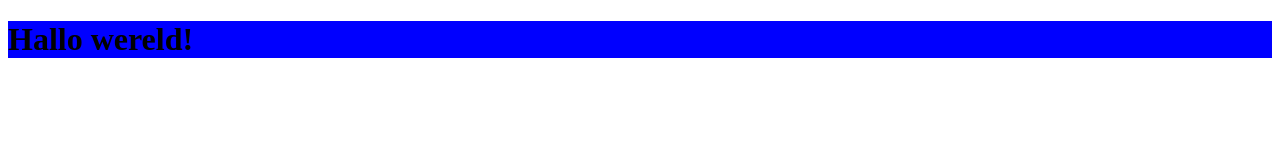
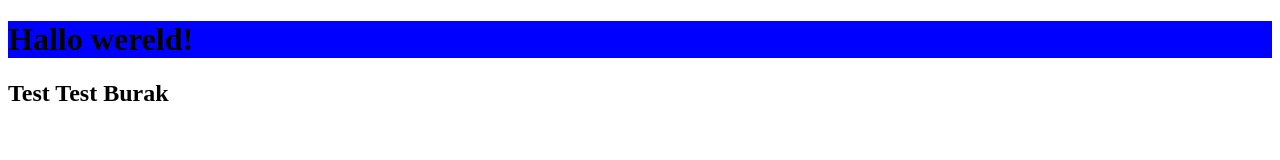
Before and after one commit to graafschapcollegestudent/Workshop-2024-2025, a plain HTML site: page index.html in a window 1280 px wide. Drawn offline with Linux system fonts and the light colour scheme.

Commit message:
Style.css Toegevoegd en een h2 in de index.html erbijd geplaats

```diff
--- /dev/null
+++ b/Style.css
@@ -0,0 +1,3 @@
+body{
+    background-color: red;
+}
--- a/index.html
+++ b/index.html
@@ -12,5 +12,6 @@
 </head>
 <body>
     <h1>Hallo wereld!</h1>
+    <h2>Test Test Burak</h2>
 </body>
 </html>
```
